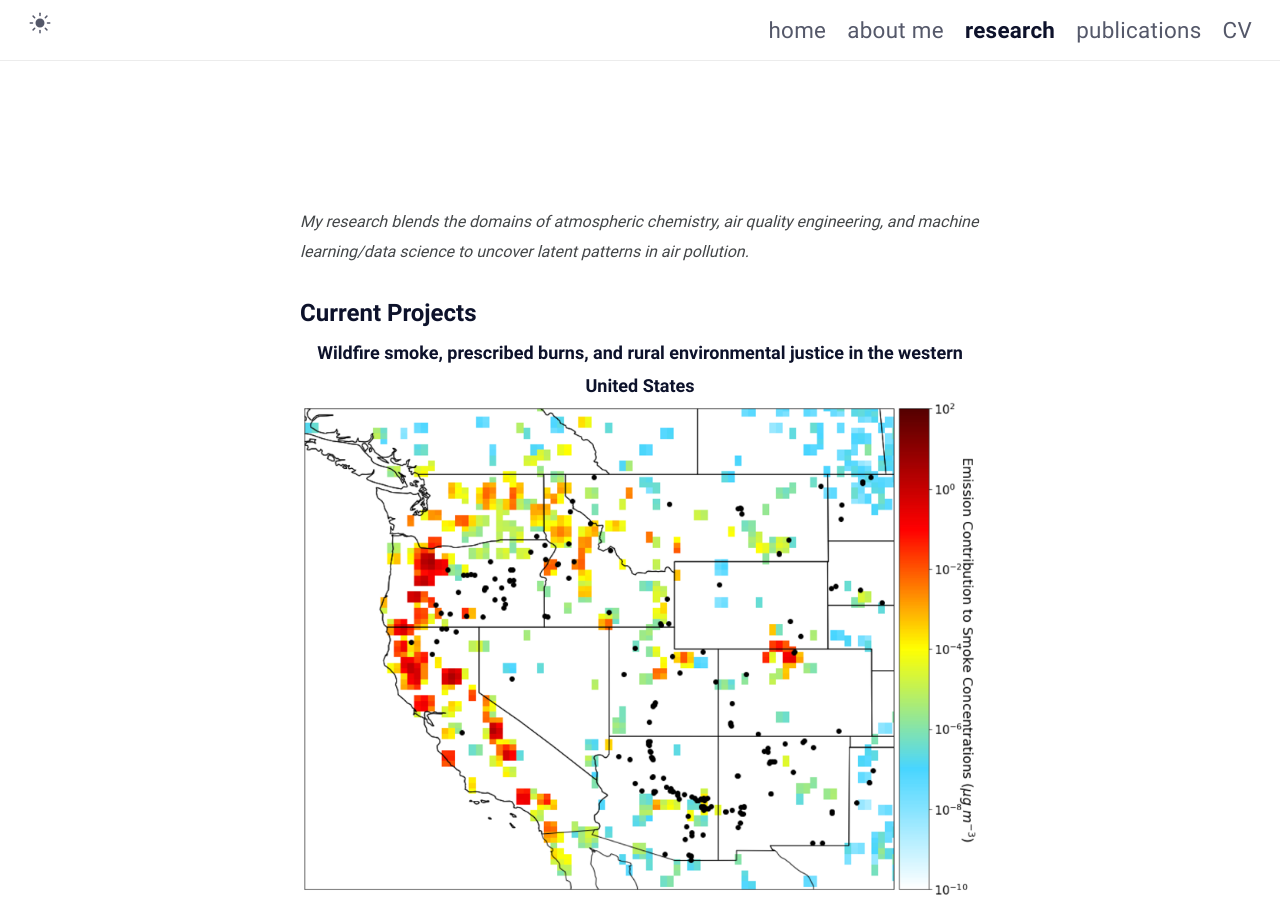
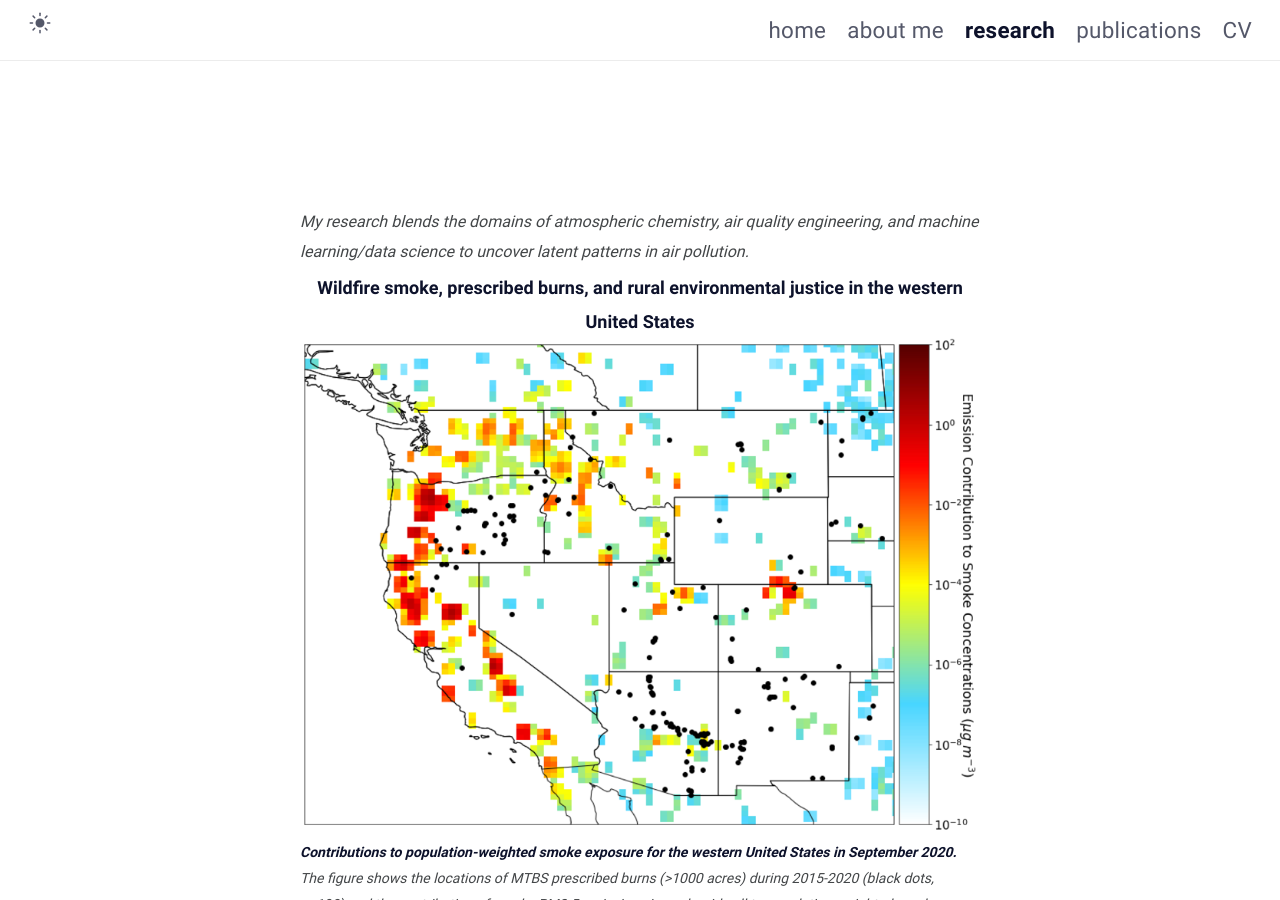
Before and after one commit to mkelp/mkelp.github.io, a Jekyll site: the page built from research.md, in a window 1280 px wide and 900 px high. Built offline with Jekyll 4.4.1, drawn with Linux system fonts in a browser that asks for light colours.

Commit message:
july 17i

```diff
--- a/research.md
+++ b/research.md
@@ -10,7 +10,7 @@ image: assets/img/badlands3.jpg
 <p align="left"><em>My research blends the domains of atmospheric chemistry, air quality engineering, and machine learning/data science to uncover latent patterns in air pollution.</em></p>
 
 
-# **Current Projects**
+<!-- # **Current Projects** -->
 
 <font size="+1"><p align="center"><strong>Wildfire smoke, prescribed burns, and rural environmental justice in the western United States</strong></p></font>
 <figure>
```
Also changed, not shown: publications.md (+1 -1 lines).
